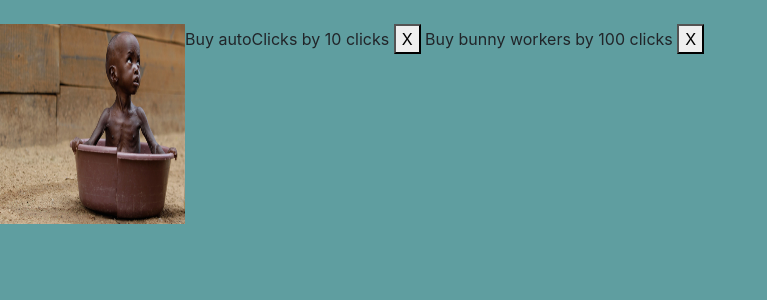
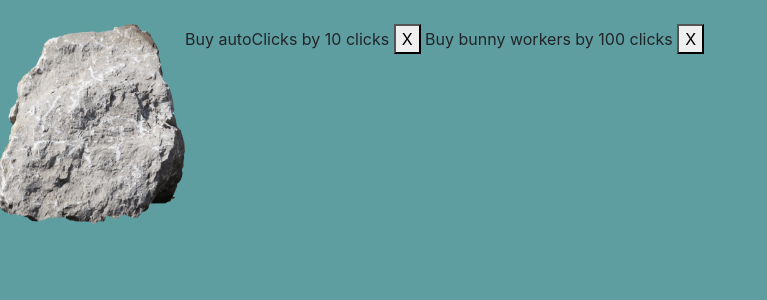
Before and after one commit to carlosRepo/juego-html, a Jekyll site: the page index.html, which Jekyll copies as it is, in a window 1280 px wide. Shown: the top 300 px of the page, without its empty margins (0-767 px from the left). Built offline with Jekyll 4.4.1, drawn with Linux system fonts in a browser that asks for light colours.

Commit message:
Chronos
rock

```diff
--- a/index.html
+++ b/index.html
@@ -23,7 +23,7 @@
           onclick="clickImage()"
           width="200px"
           height="200px"
-          src="images/01100110 01101001 01110010 01110011 01110100 00100000 01100101 01100001 01110011 01110100 01100101 01110010 00100000 01100101 01100111 01100111 01110111 01101000 01100001 01110100 00100000 011.jpg"
+          src="images/01100110 01101001 01110010 01110011 01110100 00100000 01100101 01100001 01110011 01110100 01100101 01110010 00100000 01100101 01100111 01100111 01110111 01101000 01100001 01110100 00100000 011.png"
           alt="No image for u."
         />
         <div>
```
Also changed, not shown: images/01100110 01101001 01110010 01110011 01110100 00100000 01100101 01100001 01110011 01110100 01100101 01110010 00100000 01100101 01100111 01100111 01110111 01101000 01100001 01110100 00100000 011.jpg (deleted), images/01100110 01101001 01110010 01110011 01110100 00100000 01100101 01100001 01110011 01110100 01100101 01110010 00100000 01100101 01100111 01100111 01110111 01101000 01100001 01110100 00100000 011.png (added).
